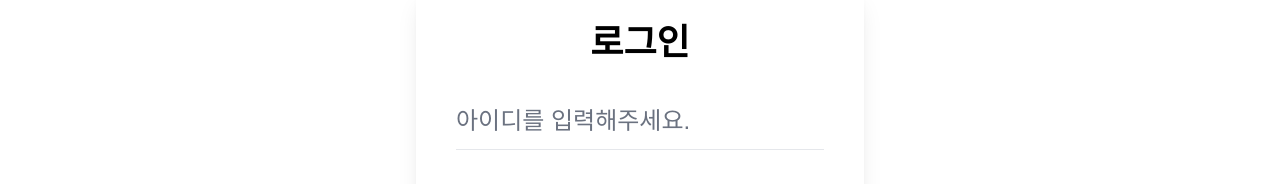
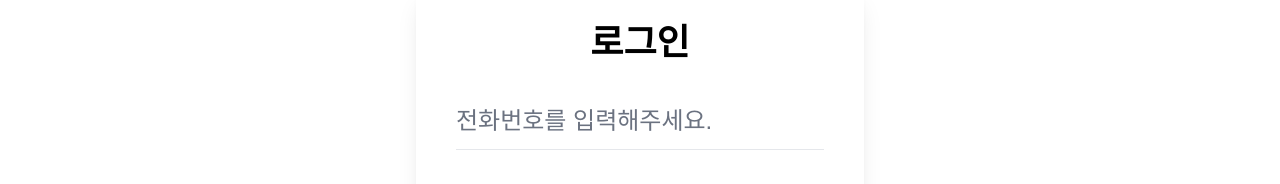
Before and after one commit to hee-ha/hana-heritage-FE, a React (Create React App) app: page /login in a window 1280 px wide. Shown: the part 292-476 px from the top of the page. Built offline with nearby package versions, Linux system fonts and the light colour scheme; a web font is replaced by a local one.

Commit message:
fix : 입력받는 필드 아이디 -> 전화번호로 수정

```diff
--- a/src/pages/login/Login.jsx
+++ b/src/pages/login/Login.jsx
@@ -29,7 +29,7 @@ function Login() {
                 class="peer h-full w-full border-b border-blue-gray-200 bg-transparent pt-4 pb-1.5 text-2xl font-hana2 text-blue-gray-700 outline outline-0 transition-all placeholder-shown:border-blue-gray-200 focus:border-gray-500 focus:outline-0 disabled:border-0 disabled:bg-blue-gray-50 placeholder:opacity-0 focus:placeholder:opacity-100"
               />
               <label class="after:content[''] pointer-events-none absolute left-0 -top-4 flex h-full w-full select-none !overflow-visible truncate text-2xl font-hana2 leading-tight text-gray-500 transition-all after:absolute after:-bottom-1.5 after:block after:w-full after:scale-x-0 after:border-gray-500 after:transition-transform after:duration-300 peer-placeholder-shown:text-2xl peer-placeholder-shown:leading-[4.25] peer-placeholder-shown:text-blue-gray-500 peer-focus:text-2xl peer-focus:leading-tight peer-focus:text-gray-900 peer-focus:after:scale-x-100 peer-focus:after:border-gray-900 peer-disabled:text-transparent peer-disabled:peer-placeholder-shown:text-blue-gray-500">
-                아이디를 입력해주세요.
+                전화번호를 입력해주세요.
               </label>
             </div>
             <div class="relative h-16 w-full min-w-[200px]">
```
